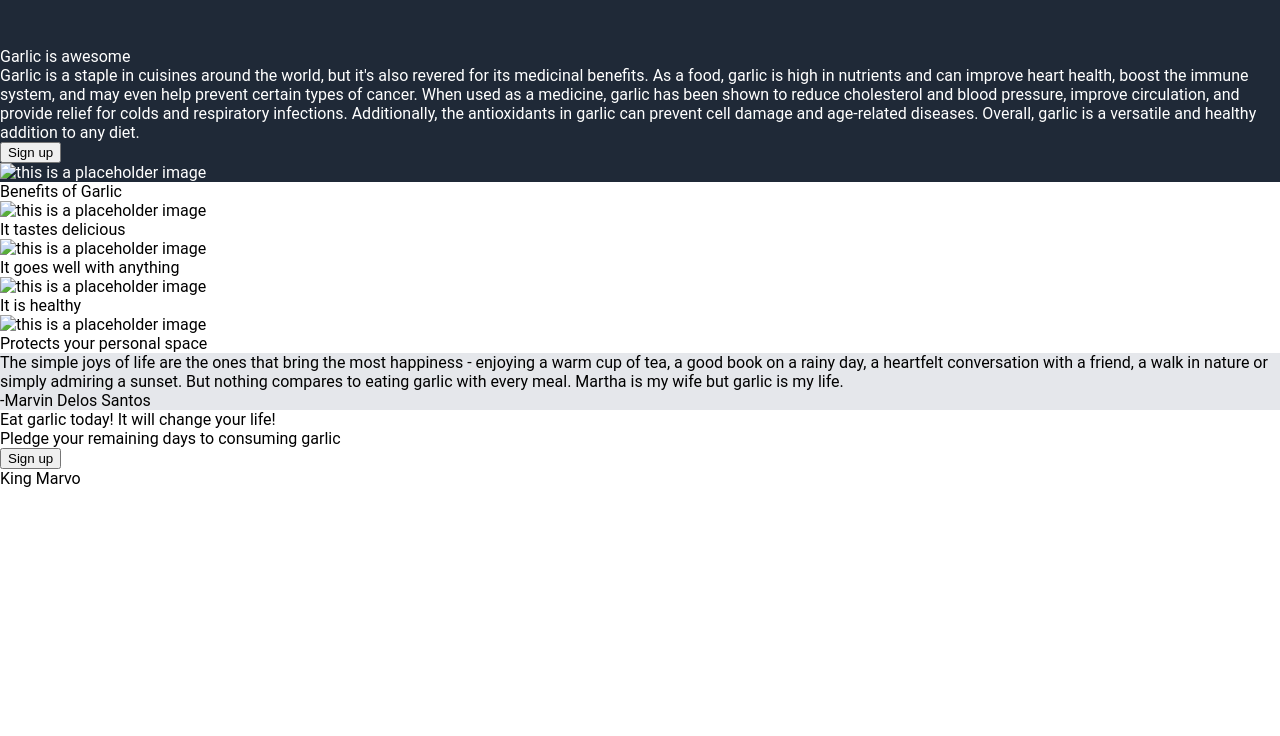
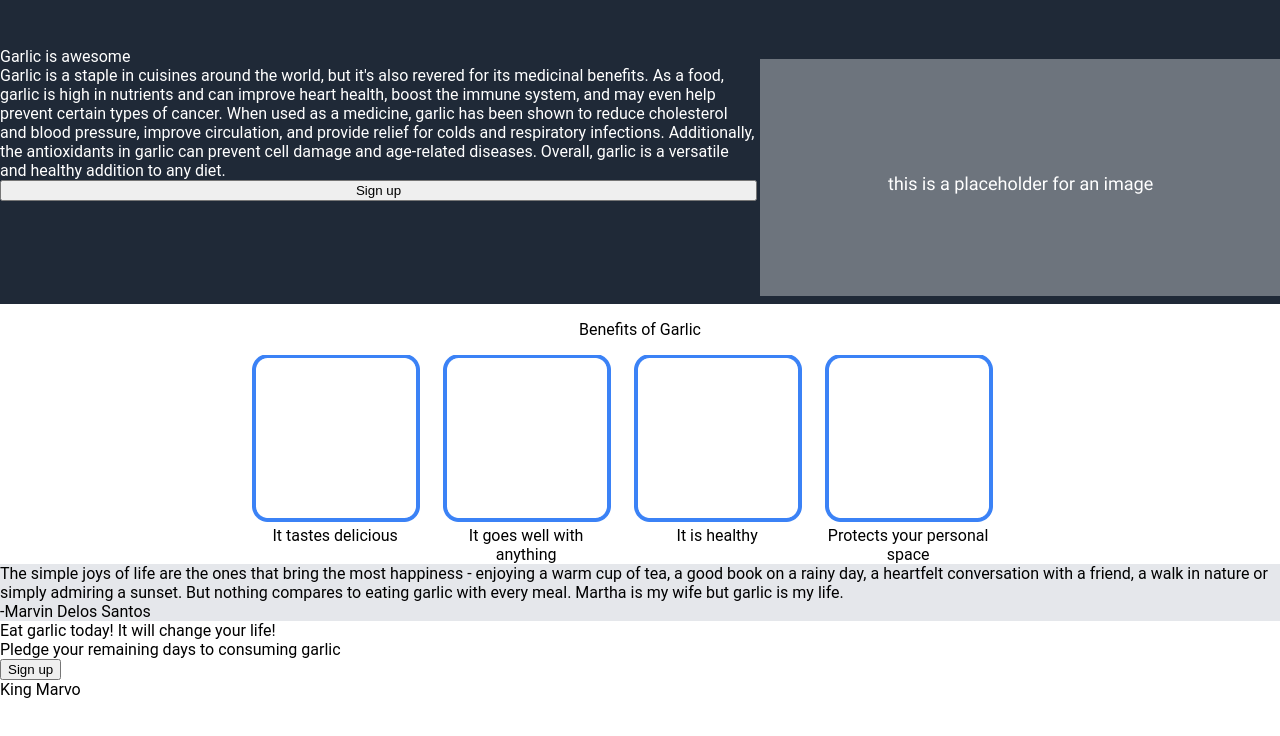
Before and after one commit to marvinrd/landing_page_project, a plain HTML site: page index.html in a window 1280 px wide. Shown: the part 64-800 px from the top of the page. Drawn offline with Linux system fonts and the light colour scheme.

Commit message:
Add placeholder images Background contatiners for colors

```diff
--- a/index.html
+++ b/index.html
@@ -23,10 +23,22 @@
         <div class="hero-header">
           Garlic is awesome
           <div class="hero-text">
-            Garlic is a staple in cuisines around the world, but it's also revered for its medicinal benefits. As a food, garlic is high in nutrients and can improve heart health, boost the immune system, and may even help prevent certain types of cancer. When used as a medicine, garlic has been shown to reduce cholesterol and blood pressure, improve circulation, and provide relief for colds and respiratory infections. Additionally, the antioxidants in garlic can prevent cell damage and age-related diseases. Overall, garlic is a versatile and healthy addition to any diet.          </div>
+            Garlic is a staple in cuisines around the world, but it's also
+            revered for its medicinal benefits. As a food, garlic is high in
+            nutrients and can improve heart health, boost the immune system, and
+            may even help prevent certain types of cancer. When used as a
+            medicine, garlic has been shown to reduce cholesterol and blood
+            pressure, improve circulation, and provide relief for colds and
+            respiratory infections. Additionally, the antioxidants in garlic can
+            prevent cell damage and age-related diseases. Overall, garlic is a
+            versatile and healthy addition to any diet.
+          </div>
           <button>Sign up</button>
         </div>
-        <img alt="this is a placeholder image" />
+        <img
+          src="images/placeholdermain.png"
+          alt="this is a placeholder image"
+        />
       </div>
     </div>
 
@@ -35,19 +47,35 @@
         <div class="info-header">Benefits of Garlic</div>
         <div class="info-container">
           <div class="info-card">
-            <img class="info-img" alt="this is a placeholder image" />
+            <img
+              class="info-img"
+              src="images/placeholdercards.png"
+              alt="this is a placeholder image"
+            />
             <div class="info-text">It tastes delicious</div>
           </div>
           <div class="info-card">
-            <img class="info-img" alt="this is a placeholder image" />
+            <img
+              class="info-img"
+              src="images/placeholdercards.png"
+              alt="this is a placeholder image"
+            />
             <div class="info-text">It goes well with anything</div>
           </div>
           <div class="info-card">
-            <img class="info-img" alt="this is a placeholder image" />
+            <img
+              class="info-img"
+              src="images/placeholdercards.png"
+              alt="this is a placeholder image"
+            />
             <div class="info-text">It is healthy</div>
           </div>
           <div class="info-card">
-            <img class="info-img" alt="this is a placeholder image" />
+            <img
+              class="info-img"
+              src="images/placeholdercards.png"
+              alt="this is a placeholder image"
+            />
             <div class="info-text">Protects your personal space</div>
           </div>
         </div>
@@ -56,7 +84,11 @@
     <div class="mid-2">
       <div class="quote">
         <div class="quote-text">
-            The simple joys of life are the ones that bring the most happiness - enjoying a warm cup of tea, a good book on a rainy day, a heartfelt conversation with a friend, a walk in nature or simply admiring a sunset. But nothing compares to eating garlic with every meal. Martha is my wife but garlic is my life.
+          The simple joys of life are the ones that bring the most happiness -
+          enjoying a warm cup of tea, a good book on a rainy day, a heartfelt
+          conversation with a friend, a walk in nature or simply admiring a
+          sunset. But nothing compares to eating garlic with every meal. Martha
+          is my wife but garlic is my life.
         </div>
         <div class="quote-name">-Marvin Delos Santos</div>
       </div>
@@ -65,7 +97,9 @@
       <div class="contact">
         <div class="contact-header">
           Eat garlic today! It will change your life!
-          <div class="contact-text">Pledge your remaining days to consuming garlic</div>
+          <div class="contact-text">
+            Pledge your remaining days to consuming garlic
+          </div>
         </div>
         <button>Sign up</button>
       </div>
--- a/style.css
+++ b/style.css
@@ -47,9 +47,12 @@ li>a {
 }
 
 .hero-container {
+    display: flex;
 }
 
 .hero-header {
+    display: flex;
+    flex-direction: column;
 }
 
 .hero-text {
@@ -59,21 +62,37 @@ button {
 }
 
 .information {
+    display: flex;
+    flex-direction: column;
+    justify-content: center;
+    align-items: center;
+    gap: 1em;
+    padding-top: 1em;
 }
 
 .info-header {
 }
 
 .info-container {
+    display: flex;
+    flex-direction: row;
+    gap: 1em;
 }
 
 .info-card {
+    display:flex;
+    flex-direction: column;
+    flex-basis: 100px;
+    justify-content: flex-start;
+    align-items: center;
+
 }
 
 .info-img {
 }
 
 .info-text {
+    text-align: center;
 }
 
 .quote {
```
Also changed, not shown: images/placeholdercards.png (added), images/placeholdermain.png (added).
